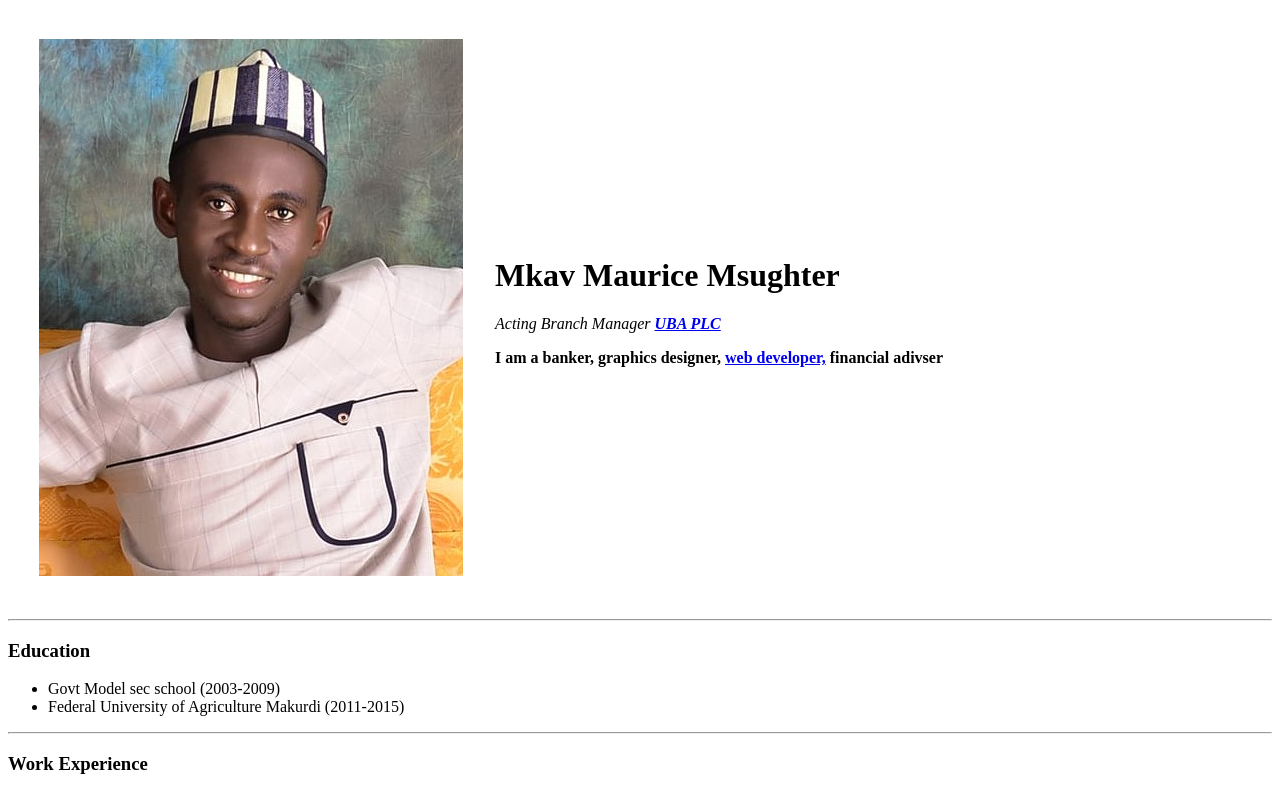
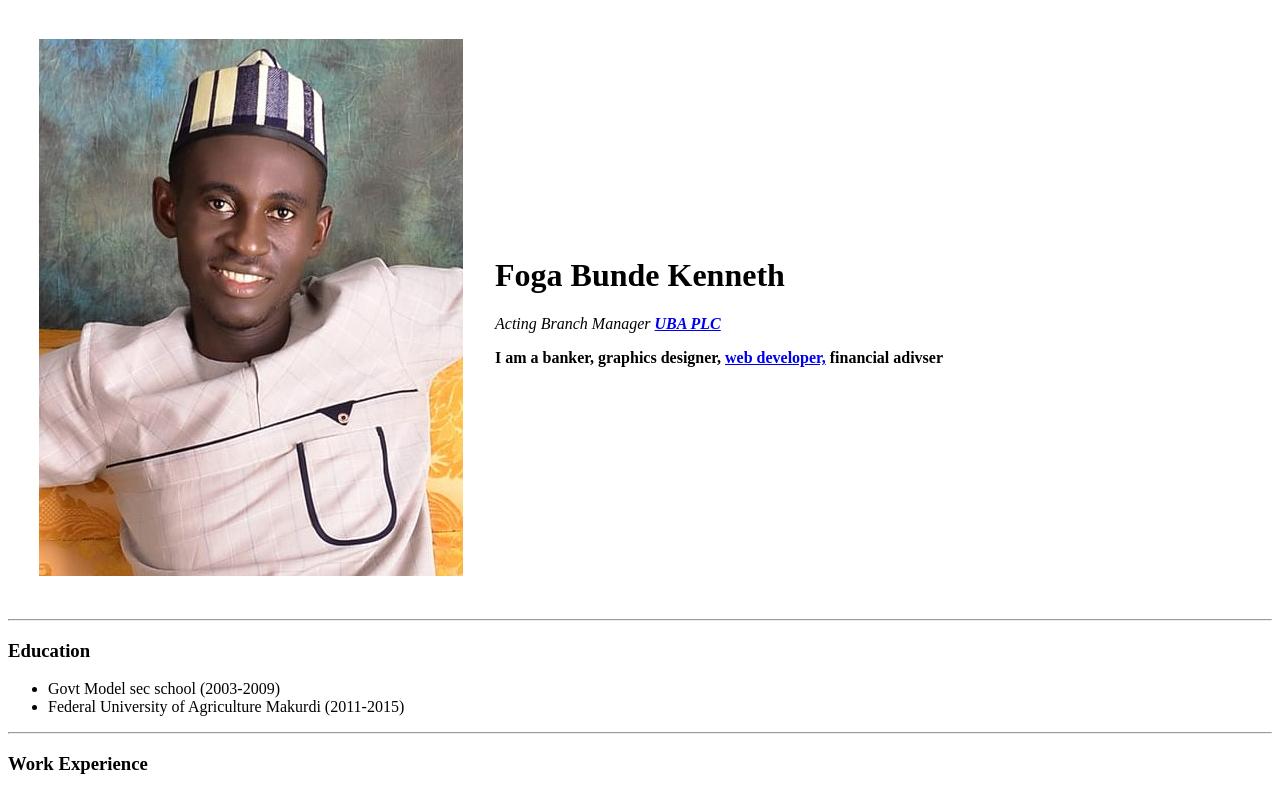
Before and after one commit to Kennethfoga/resume, a plain HTML site: page index.html in a window 1280 px wide. Shown: the top 791 px of the page. Drawn offline with Linux system fonts and the light colour scheme.

Commit message:
Update index.html

```diff
--- a/index.html
+++ b/index.html
@@ -12,7 +12,7 @@
       <td><img src="images/ken.jpg" alt="Foga Bunde Kenneth profile picture">
       </td>
       <td>
-        <h1>Mkav Maurice Msughter</h1>
+        <h1>Foga Bunde Kenneth</h1>
         <p><em>Acting Branch Manager <strong><a href="https://www.ubagroup.com/">UBA PLC</a></em></p>
         <p>I am a banker, graphics designer,
           <a href="https://www.facebook.com/">web developer,</a> financial adivser
```
